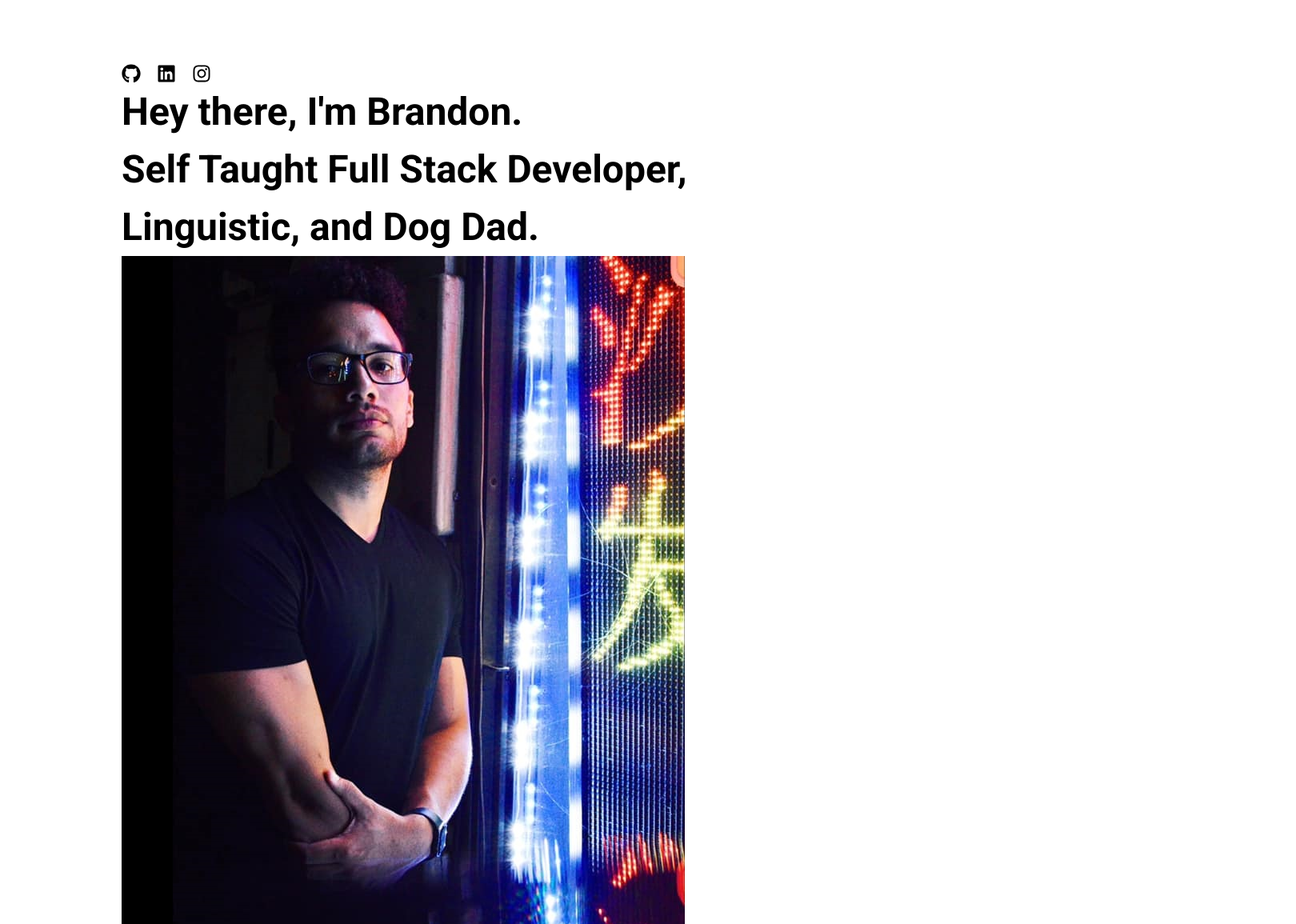
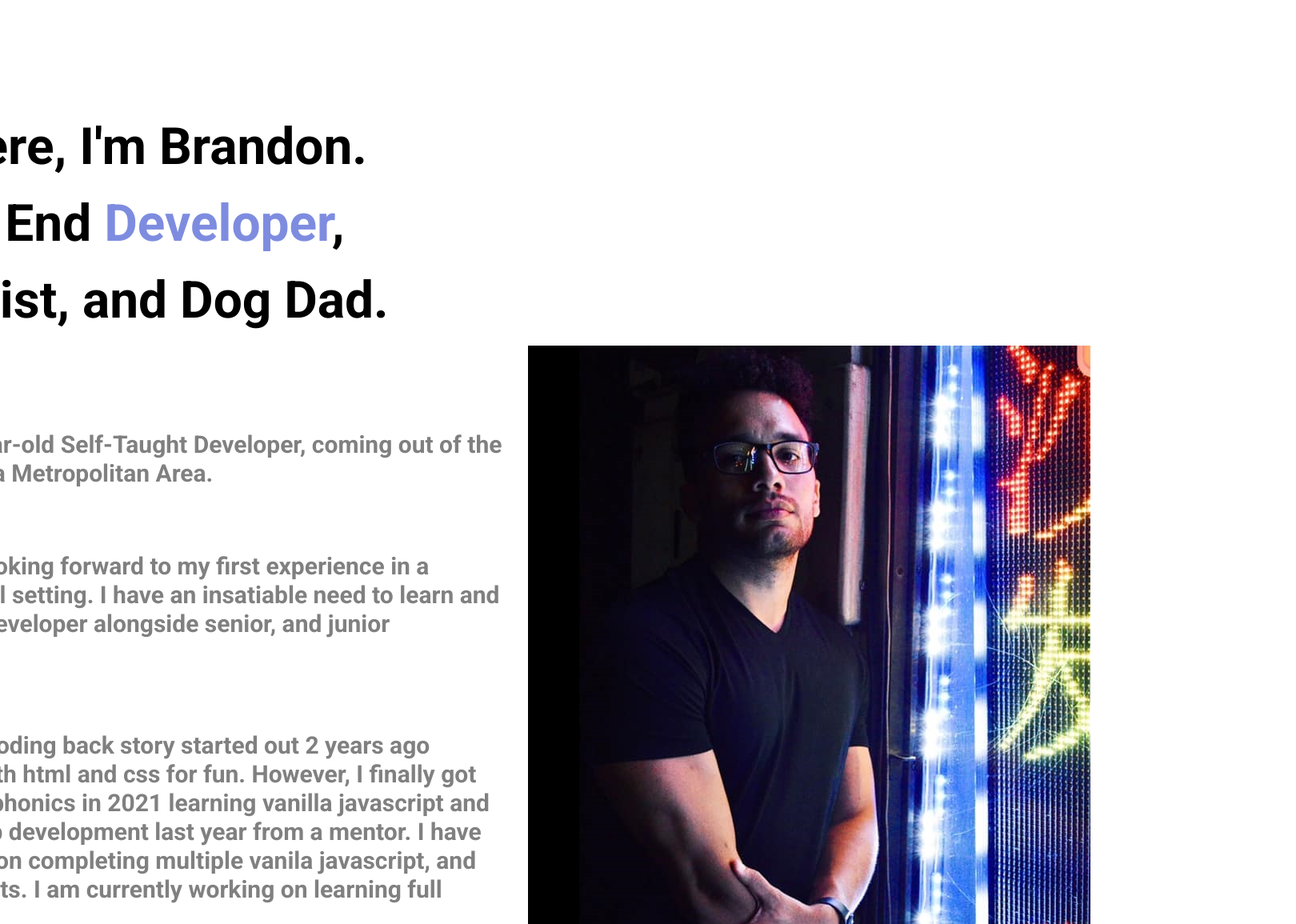
Before and after one commit to BrandonCarp/portfolio, a React (Create React App) app: page / in a window 1280 px wide. Shown: the part 160-1315 px from the top of the page at 80% size, 1620 px wide, since content can reach past the window. Built offline with nearby package versions, Linux system fonts and the light colour scheme.

Commit message:
big css updates

```diff
--- a/src/Components/Header.js
+++ b/src/Components/Header.js
@@ -6,36 +6,61 @@ import myImage from "./imgs/me.jpg";
 
 const Header = () => {
   return (
-    <nav className="relative">
-      <div className="container mx-auto mt-20">
-        <div className="mb-28">
-          <h1 className="font-bold">BRAN</h1>
-          <h1 className="font-bold">DON.</h1>
+    <header className="relative container mx-auto flex justify-center">
+      <div className=" mt-20 flex flex-col items-center md:items-start md:flex-row md:mr-[30rem] ">
+        <div className=" ">
+          <div className="mb-10 flex flex-col items-center md:mb-28 md:items-start">
+            <h1 className="font-bold text-5xl md:text-base">BRAN</h1>
+            <h1 className="font-bold text-5xl md:text-base">DON.</h1>
+          </div>
+          <div className="">
+            <div className="flex mb-10 space-x-5  justify-center md:justify-start">
+              <a href="https://github.com/BrandonCarp">
+                <FaGithub size="2rem" />
+              </a>
+              <a href="#">
+                <FaLinkedin size="2rem" />
+              </a>
+              <a href="#">
+                <FaInstagram size="2rem" />
+              </a>
+            </div>
+            <div className="w-[20rem] ml-10 mb-5 font-bold text-md md:text-l md:w-[70rem] md:ml-0 ">
+              <h1 className="">Hi there, I'm Brandon.</h1>
+              <h1>
+                Front End
+                <span className="text-secondaryPurple"> Developer</span>,
+              </h1>
+              <h1>Linguist, and Dog Dad.</h1>
+            </div>
+          </div>
         </div>
-        <div>
-          <div className="flex space-x-5">
-            <a href="#">
-              <FaGithub className="" size="1.5rem" />
-            </a>
-            <a href="#">
-              <FaLinkedin size="1.5rem" />
-            </a>
-            <a href="#">
-              <FaInstagram size="1.5rem" />
-            </a>
+        <div className=" flex flex-col-reverse items-center  md:mt-[32rem] md:absolute md:flex md:flex-row ">
+          <div className="text-lightGrey space-y-5  font-bold w-[20rem] mr-5 md:w-[50rem]  md:space-y-20 md:text-3xl">
+            <p>
+              I'm a 29-year-old Self-Taught Developer, coming out of the
+              Philadelphia Metropolitan Area.
+            </p>
+            <p>
+              I'm really looking forward to my first experience in a
+              professional setting. I have an insatiable need to learn and grow
+              as a developer alongside senior, and junior developers.
+            </p>
+            <p>
+              My anime coding back story started out 2 years ago dabbling with
+              html and css for fun. However, I finally got hooked on phonics in
+              2021 learning vanilla javascript and general web development last
+              year from a mentor. I have since gone on completing multiple
+              vanila javascript, and react projects. I am currently working on
+              learning full stack.
+            </p>
           </div>
-          <div className="w-[55rem]">
-            <h1 className="font-bold text-md">
-              Hey there, I'm Brandon.
-              <br /> Self Taught Full Stack
-              <span> Developer</span>,<br />
-              Linguistic, and Dog Dad.
-            </h1>
+          <div className=" w-[20rem] mb-10   md:w-[60rem] ">
+            <img className="" src={myImage} alt="me" />
           </div>
-          <img className="h-" src={myImage} alt="me" />
         </div>
       </div>
-    </nav>
+    </header>
   );
 };
 
--- a/tailwind.config.js
+++ b/tailwind.config.js
@@ -15,13 +15,14 @@ module.exports = {
         secondaryGreen: "#4ACFAC",
         secondaryPurple: "#7E8CE0",
         secondaryBlue: "#36C7D0",
-        secondaryPink: "FFA48E",
+        secondaryPink: "#FFA48E",
+        lightGrey: "#808080",
       },
       fontSize: {
         xs: ".75rem",
         sm: ".875rem",
         base: "1rem",
-        md: "3rem",
+        md: "1.8rem",
         l: "4rem",
         xl: "8rem",
       },
```
Also changed, not shown: src/Components/imgs/me.jpg.
